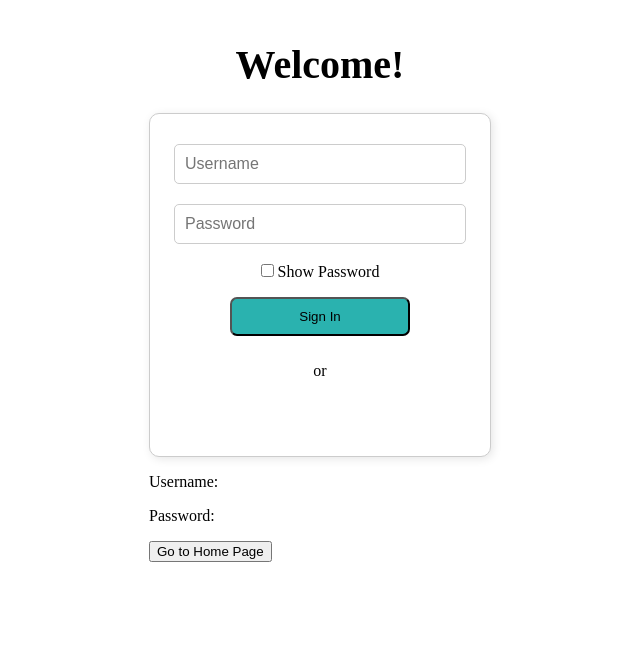
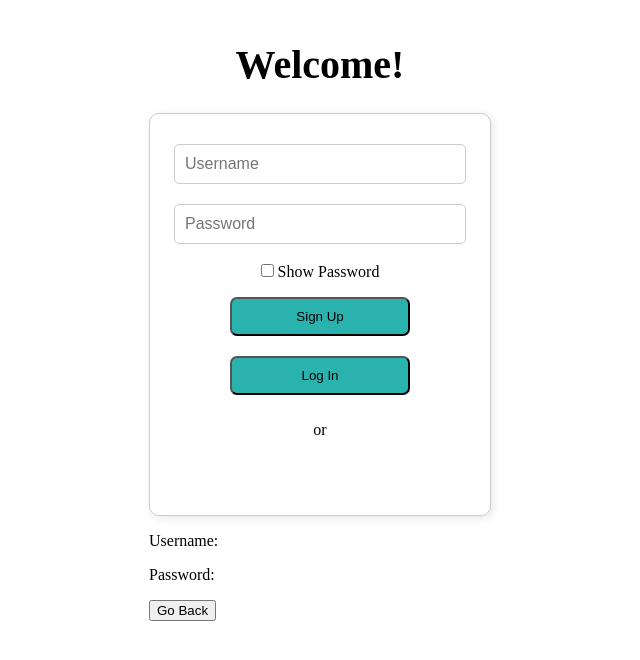
Before and after one commit to CSCE331-Spring2025/project3-team53, a React (Create React App) app in the folder client/: page /Customer in a window 1280 px wide. Shown: the top 660 px of the page, without its empty margins (320-960 px from the left). Built offline with nearby package versions, Linux system fonts and the light colour scheme; no server answers.

Commit message:
log in for regular usename + password functionality

```diff
--- a/client/src/components/GoogleSignIn.jsx
+++ b/client/src/components/GoogleSignIn.jsx
@@ -42,7 +42,7 @@ export const GoogleSignIn = () => {
         setCustomerLoggedIn(email);
 
         //login to account and populate cart
-        let data = (await func.login_signin(email, "")).data;
+        let data = (await func.login_signin(email, "", true)).data;
         let savedCart = JSON.parse(data);
         savedCart.forEach(element => {
           func.enqueue_order(element[0], element[1], element[2], element[3], element[4]);
--- a/client/src/components/Home.jsx
+++ b/client/src/components/Home.jsx
@@ -9,9 +9,6 @@ function Home() {
     const [translatedMessage, setTranslatedMessage] = useState("");
     const [weather, setWeather] = useState([]);
     const {setLoginID, setCustomerLoggedIn} = useContext(GlobalContext);
-    setLoginID(0);
-    setCustomerLoggedIn("");
-    dequeue_order(0);
     const aboutEng = "Bruhba Bobruh is dedicated to surpassing customer expectations through carefully crafted and reliable solutions. Established by Alex Pierce, Aaron Mai, Jianwei Gao, and Chris Maldonado, our company is driven by one goal: putting customers at the center of everything we do. With a mission to deliver products that meet your needs at exceptional value and quality, Bruhba Bobruh ensures every order is tailored to your satisfaction. Why wait? Experience Bruhba Bobruh today!";
 
     // language toggle
@@ -24,7 +21,9 @@ function Home() {
     };
 
     useEffect(() => {
-
+        setLoginID(0);
+        setCustomerLoggedIn("");
+        dequeue_order(0);
         setTranslatedMessage(aboutEng);
 
         const fetchWeather = async () => {
--- a/client/src/components/OverallLogin.jsx
+++ b/client/src/components/OverallLogin.jsx
@@ -1,21 +1,30 @@
 import React, { useState, useContext } from 'react';
-import { Link } from "react-router-dom";
+import { Link, useNavigate } from "react-router-dom";
 import { GoogleSignIn } from './GoogleSignIn';
 import { GlobalContext } from './GlobalContext';
+import * as func from '../apiCall'
 
 const OverallLogin = () => {
+  const navigate = useNavigate();
+
   const [username, setUsername] = useState("");
   const [password, setPassword] = useState("");
   const [showPassword, setShowPassword] = useState(false); // State for checkbox
-  const {customerLoggedIn, setCustomerLoggedIn} = useContext(GlobalContext);
+  const {setCustomerLoggedIn} = useContext(GlobalContext);
 
   function handleUsernameChange(event) {
-    setUsername(event.target.value);
-    checkInputs(event.target.value, password); // Update checkbox state
+    let val = event.target.value;
+    if(/^[a-zA-Z0-9-_]*$/.test(val) || val === ""){
+      setUsername(val);
+    }
+    checkInputs(val, password); // Update checkbox state
   }
 
   function handlePasswordChange(event) {
-    setPassword(event.target.value);
+    let val = event.target.value;
+    if(!val.includes(' ')){
+      setPassword(event.target.value);
+    }
     checkInputs(username, event.target.value); // Update checkbox state
   }
 
@@ -30,6 +39,34 @@ const OverallLogin = () => {
   function checkInputs(user, pass) {
     if (!user && !pass) {
       setShowPassword(false); // Uncheck if both fields are empty
+    }
+  }
+
+  const handleSignOn = async () => {
+    if (username && password){
+      let res = await func.login_signup(username,password);
+      console.log(res);
+      if(!res.error){
+        func.dequeue_order(0);
+        setCustomerLoggedIn(username);
+        navigate('/CustomerOptions');
+      }
+    }
+  }
+
+  const handleLogIn = async () => {
+    if (username && password){
+      let res = await func.login_signin(username,password,false);
+      console.log(res);
+      if(!res.error){
+        func.dequeue_order(0);
+        let savedCart = JSON.parse(res.data);
+        savedCart.forEach(element => {
+          func.enqueue_order(element[0], element[1], element[2], element[3], element[4]);
+        });
+        setCustomerLoggedIn(username);
+        navigate('/CustomerOptions');
+      }
     }
   }
 
@@ -57,9 +94,8 @@ const OverallLogin = () => {
           checked={showPassword}
           onChange={handleCheckboxChange}
         /> Show Password <br />
-        <Link to="/CustomerOptions">
-          <button className="login">Sign In </button>
-        </Link>
+        <button className="login" onClick={handleSignOn}>Sign Up</button>
+        <button className="login" onClick={handleLogIn}>Log In</button>
         <p> or</p>
         {/* <Link to="/Debug">
           <button className="login2">Login</button>
@@ -68,8 +104,8 @@ const OverallLogin = () => {
       </div>
       <p>Username: {username}</p>
       <p>Password: {password}</p>
-      <Link to="/">
-        <button>Go to Home Page</button>
+      <Link to="/CustomerOptions">
+        <button>Go Back</button>
       </Link>
     </div>
   );
```
